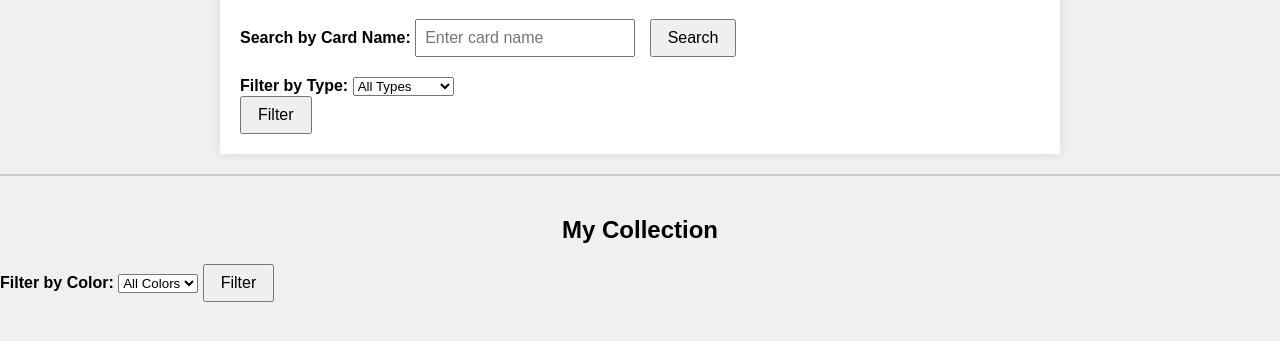
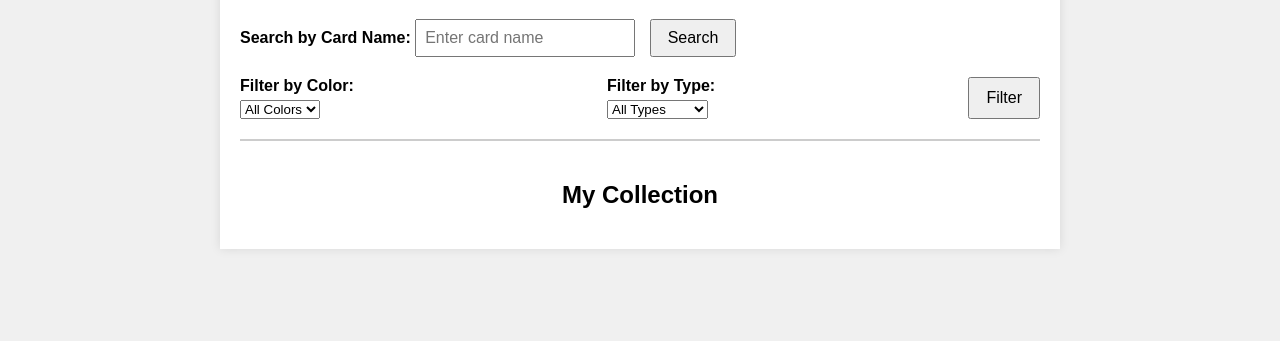
Before and after one commit to kdgreganti/Phase-1-Project, a plain HTML site: page index.html in a window 1280 px wide. Shown: the part 101-442 px from the top of the page. Drawn offline with Linux system fonts and the light colour scheme.

Commit message:
moved filter type function next tot filter color function

```diff
--- a/index.html
+++ b/index.html
@@ -14,7 +14,21 @@
             <input type="text" id="cardName" placeholder="Enter card name">
             <button onclick="searchCard()">Search</button>
         </div>
-        <div class="type-filter">
+        <div id="searchResults"></div>
+        <div class="filter-container">
+            <div class="filter">
+                <label for="cardColor">Filter by Color:</label>
+                <select id="cardColor">
+                    <option value="">All Colors</option>
+                    <option value="White">White</option>
+                    <option value="Blue">Blue</option>
+                    <option value="Black">Black</option>
+                    <option value="Red">Red</option>
+                    <option value="Green">Green</option>
+                    <option value="Colorless">Colorless</option>
+                </select>
+            </div>
+            <div class="filter">
                 <label for="cardType">Filter by Type:</label>
                 <select id="cardType">
                     <option value="">All Types</option>
@@ -37,21 +51,6 @@
             </ul>
         </div>
     </div>
-    <div class="color-filter">
-        <label for="cardColor">Filter by Color:</label>
-        <select id="cardColor">
-            <option value="">All Colors</option>
-            <option value="White">White</option>
-            <option value="Blue">Blue</option>
-            <option value="Black">Black</option>
-            <option value="Red">Red</option>
-            <option value="Green">Green</option>
-            <option value="Colorless">Colorless</option>
-        </select>
-        <button onclick="filterByColor()">Filter</button>
-    </div>
-    <div id="colorFilteredResults"></div>
-
     <script src="index.js"></script>
 </body>
 </html>
```
Lines whose indentation alone changed are shown as unchanged.
